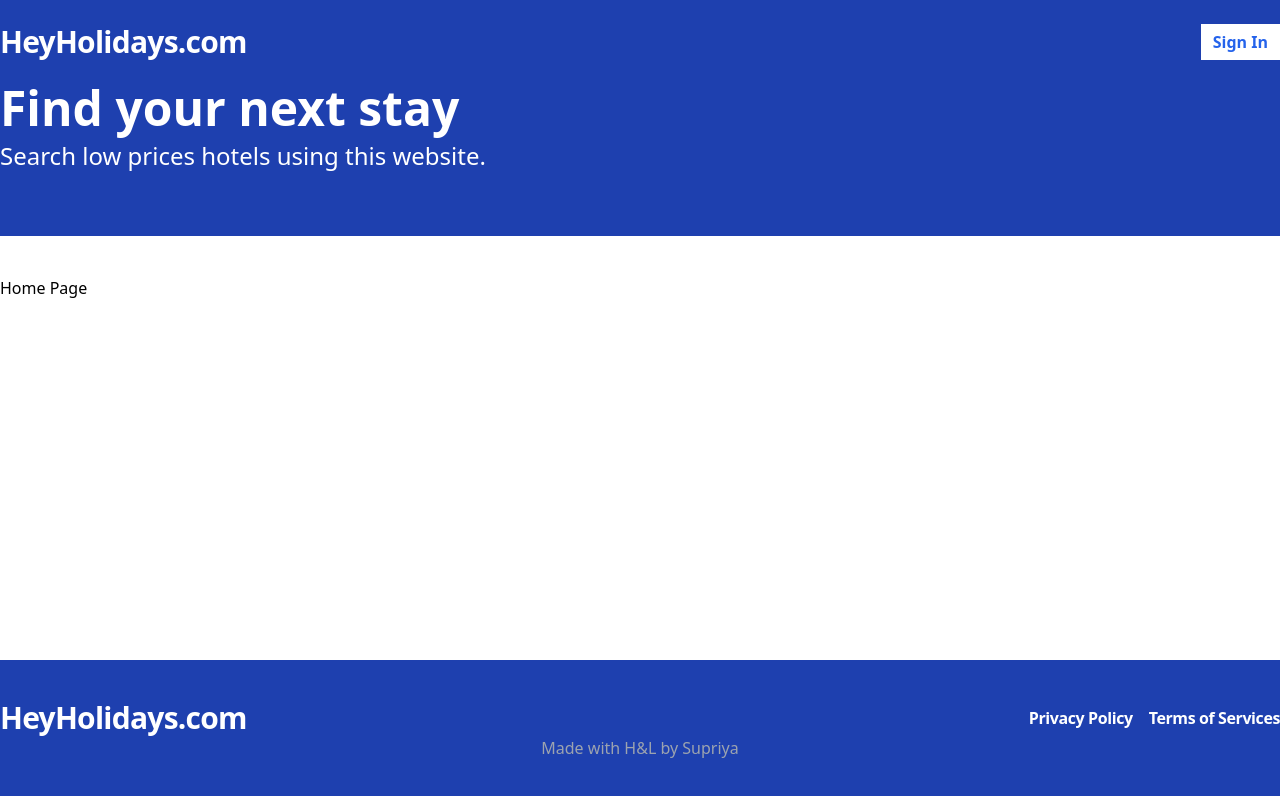
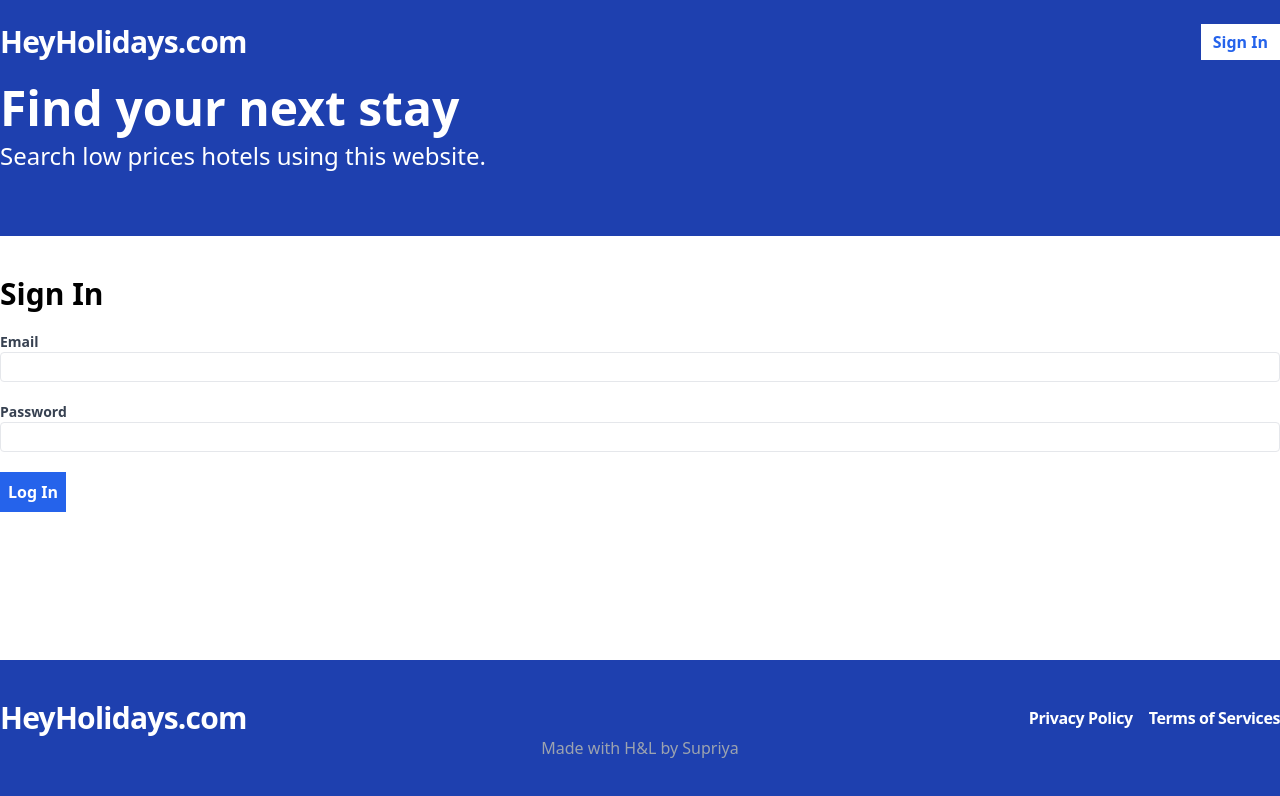
Before and after one commit to supriyasingh711/Hotel_Booking_App, a React (Vite) app in the folder frontend/: page /sign-in in a window 1280 px wide. Before the commit this address led to /. Shown: the top 796 px of the page. Built offline with nearby package versions, Linux system fonts and the light colour scheme; no server answers.

Commit message:
validation error

```diff
--- a/frontend/src/App.tsx
+++ b/frontend/src/App.tsx
@@ -6,6 +6,7 @@
 } from "react-router-dom";
 import Layout from "./layouts/Layout";
 import Register from "./pages/Register";
+import SignIn from "./pages/SignIn";
 
 function App() {
 
@@ -19,6 +20,7 @@
           <Route path="/register" element={
           <Layout><Register/></Layout>
           }/>
+          <Route path="/sign-in" element={<Layout>{" "}<SignIn/>{" "}</Layout>}/>
           <Route path="*" element={<Navigate to="/"/>}/>
         </Routes>
       </Router>
--- a/frontend/src/api-client.ts
+++ b/frontend/src/api-client.ts
@@ -1,4 +1,5 @@
 import { RegisterFormData } from "./pages/Register";
+import { SignInFormData } from "./pages/SignIn";
 
 const API_BASE_URL=import.meta.env.VITE_API_BASE_URL;
 
@@ -17,6 +18,21 @@
     }
 
 }
+export const signIn=async (FormData:SignInFormData)=>{
+    const response=await fetch(`${API_BASE_URL}\api\auth\login`,{
+        method:"POST",
+        credentials:"include",
+        headers:{
+            "Content-type":"application/json"
+        },
+        body:JSON.stringify(FormData)
+    })
+    const body=await response.json();
+    if(!response.ok){
+        throw new Error(body.message)
+    }
+    return body;
+}
 export const validateToken=async()=>{
     const response=await fetch(`${API_BASE_URL}/api/auth/validate-token`,{
         credentials:"include"
--- /dev/null
+++ b/frontend/src/pages/SignIn.tsx
@@ -0,0 +1,73 @@
+import { useForm } from "react-hook-form"
+import { useMutation } from "react-query";
+import * as apiClient from '../api-client'
+
+
+
+export type SignInFormData={
+    email:string;
+    password:string;
+}
+
+
+const SignIn=()=>{
+    const {register,
+        formState:{errors},
+        handleSubmit
+    }=useForm<SignInFormData>()
+
+    const mutation=useMutation(apiClient.signIn,{
+        onSuccess:async ()=>{
+            console.log("user signed in")
+            //1.show the toast message
+
+            //2.navigate to the home page
+
+        },onError:(error:Error)=>{
+                //show the toast
+
+        }
+            })
+
+            const onSubmit=handleSubmit((data)=>{
+                    mutation.mutate(data)
+            })
+
+    return (
+        <form className="flex flex-col gap-5 " onSubmit={onSubmit}>
+            <h2 className="text-3xl font-bold ">Sign In</h2>
+            <label className="text-gray-700 text-sm font-bold flex-1">
+                    Email<input
+                    type="email"
+                    className="border rounded w-full py-1 px-2 font-normal"
+                    {...register("email",{required:"This field is required"})}
+                    />
+                    {errors.email && (
+                        <span className="text-red-500">{errors.email.message}</span>
+                    )}
+                </label>
+                <label className="text-gray-700 text-sm font-bold flex-1">
+                    Password<input
+                    type="password"
+                    className="border rounded w-full py-1 px-2 font-normal"
+                    {...register("password",{
+                        required:"This field is required",
+                        minLength:{
+                            value:6,
+                            message:"Password must be 6 characters"
+                        }
+                    })}
+                    />
+                    {errors.password && (
+                        <span className="text-red-500">{errors.password.message}</span>
+                    )}
+                </label>
+                <span>
+                    <button
+                    type="submit"
+                    className="bg-blue-600 text-white p-2 font-bold hover:bg-blue-500">Log In</button>
+                    </span>
+        </form>
+    )
+}
+export default SignIn;
```
